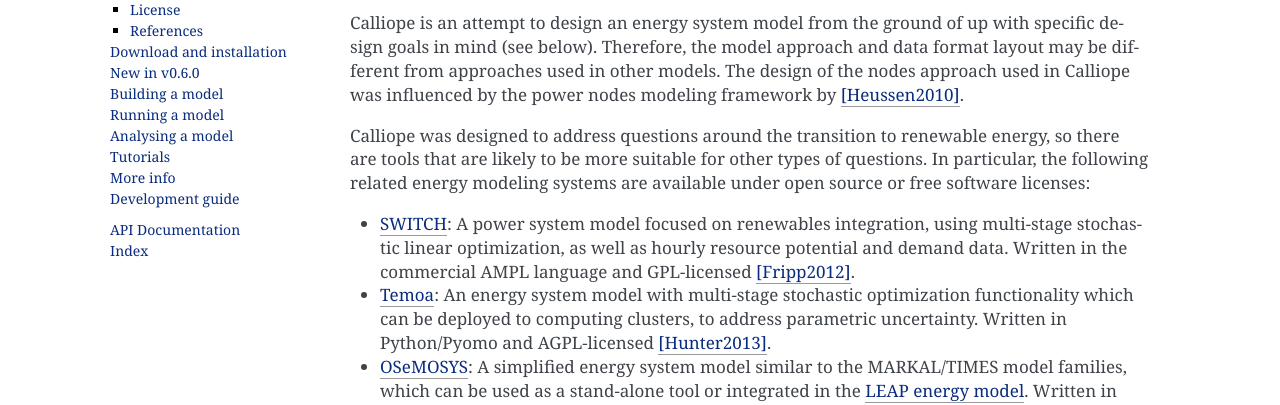
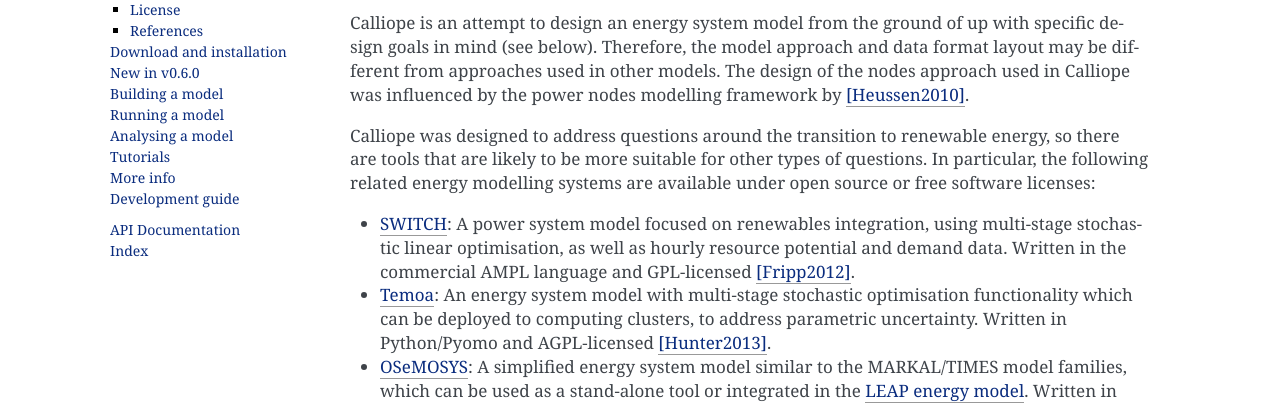
Before and after one commit to calliope-project/calliope, a Sphinx documentation site: the page built from doc/user/introduction.rst, in a window 1280 px wide and 900 px high. Shown: the part 400-805 px from the top of the window. Built offline with Sphinx 7.4.7, drawn with Linux system fonts in a browser that asks for light colours; pages that are not in the unit, such as notebooks, are missing from menus; a script that is not in the unit is left out.

Commit message:
Minor doc updates

```diff
--- a/doc/index.rst
+++ b/doc/index.rst
@@ -14,7 +14,7 @@
 
 Calliope focuses on flexibility, high spatial and temporal resolution, the ability to execute many runs based on the same base model, and a clear separation of framework (code) and model (data).
 
-A model based on Calliope consists of a collection of text files (in YAML and CSV formats) that define the technologies, locations and resource potentials. Calliope takes these files, constructs an optimization problem, solves it, and reports results in the form of `xarray Datasets <http://xarray.pydata.org/en/stable/>`_ which in turn can easily be converted into `Pandas <http://pandas.pydata.org/>`_ data structures, for easy analysis with Calliope's built-in tools or the standard Python data analysis stack.
+A model based on Calliope consists of a collection of text files (in YAML and CSV formats) that define the technologies, locations and resource potentials. Calliope takes these files, constructs an optimisation problem, solves it, and reports results in the form of `xarray Datasets <http://xarray.pydata.org/en/stable/>`_ which in turn can easily be converted into `Pandas <http://pandas.pydata.org/>`_ data structures, for easy analysis with Calliope's built-in tools or the standard Python data analysis stack.
 
 Calliope's built-in tools allow interactive exploration of results, as shown in the following example of a model that includes three energy carriers (electricity, heat, and gas):
 
--- a/doc/user/building.rst
+++ b/doc/user/building.rst
@@ -17,7 +17,7 @@
 * **Resource**: a source or sink of energy that can (or must) be used by a technology to introduce into or remove energy from the system
 * **Carrier**: an energy carrier that groups technologies together into the same network, for example ``electricity`` or ``heat``.
 
-As more generally in constrained optimization, the following terms are also used:
+As more generally in constrained optimisation, the following terms are also used:
 
 * Parameter: a fixed coefficient that enters into model equations
 * Variable: a variable coefficient (decision variable) that enters into model equations
--- a/doc/user/introduction.rst
+++ b/doc/user/introduction.rst
@@ -15,12 +15,12 @@
 
 Energy system models allow analysts to form internally coherent scenarios of how energy is extracted, converted, transported, and used, and how these processes might change in the future. These models have been gaining renewed importance as methods to help navigate the climate policy-driven transformation of the energy system.
 
-Calliope is an attempt to design an energy system model from the ground of up with specific design goals in mind (see below). Therefore, the model approach and data format layout may be different from approaches used in other models. The design of the nodes approach used in Calliope was influenced by the power nodes modeling framework by [Heussen2010]_.
+Calliope is an attempt to design an energy system model from the ground of up with specific design goals in mind (see below). Therefore, the model approach and data format layout may be different from approaches used in other models. The design of the nodes approach used in Calliope was influenced by the power nodes modelling framework by [Heussen2010]_.
 
-Calliope was designed to address questions around the transition to renewable energy, so there are tools that are likely to be more suitable for other types of questions. In particular, the following related energy modeling systems are available under open source or free software licenses:
+Calliope was designed to address questions around the transition to renewable energy, so there are tools that are likely to be more suitable for other types of questions. In particular, the following related energy modelling systems are available under open source or free software licenses:
 
-* `SWITCH <http://switch-model.org/>`_: A power system model focused on renewables integration, using multi-stage stochastic linear optimization, as well as hourly resource potential and demand data. Written in the commercial AMPL language and GPL-licensed [Fripp2012]_.
-* `Temoa <http://temoaproject.org/>`_: An energy system model with multi-stage stochastic optimization functionality which can be deployed to computing clusters, to address parametric uncertainty. Written in Python/Pyomo and AGPL-licensed [Hunter2013]_.
+* `SWITCH <http://switch-model.org/>`_: A power system model focused on renewables integration, using multi-stage stochastic linear optimisation, as well as hourly resource potential and demand data. Written in the commercial AMPL language and GPL-licensed [Fripp2012]_.
+* `Temoa <http://temoaproject.org/>`_: An energy system model with multi-stage stochastic optimisation functionality which can be deployed to computing clusters, to address parametric uncertainty. Written in Python/Pyomo and AGPL-licensed [Hunter2013]_.
 * `OSeMOSYS <http://www.osemosys.org/>`_: A simplified energy system model similar to the MARKAL/TIMES model families, which can be used as a stand-alone tool or integrated in the `LEAP energy model <http://www.energycommunity.org/LEAP/>`_. Written in GLPK, a free subset of the commercial AMPL language, and Apache 2.0-licensed [Howells2011]_.
 
 Additional energy models that are partially or fully open can be found on the `Open Energy Modelling Initiative's wiki <http://wiki.openmod-initiative.org/wiki/Model_fact_sheets>`_.
--- a/doc/user/ref_config_listing.rst
+++ b/doc/user/ref_config_listing.rst
@@ -204,7 +204,7 @@
 YAML configuration file format
 ------------------------------
 
-All configuration files (with the exception of time series data files) are in the YAML format, "a human friendly data serialization standard for all programming languages".
+All configuration files (with the exception of time series data files) are in the YAML format, "a human friendly data serialisation standard for all programming languages".
 
 Configuration for Calliope is usually specified as ``option: value`` entries, where ``value`` might be a number, a text string, or a list (e.g. a list of further settings).
 
```
Also changed, not shown: doc/user/whatsnew.rst (+9 -5 lines).
